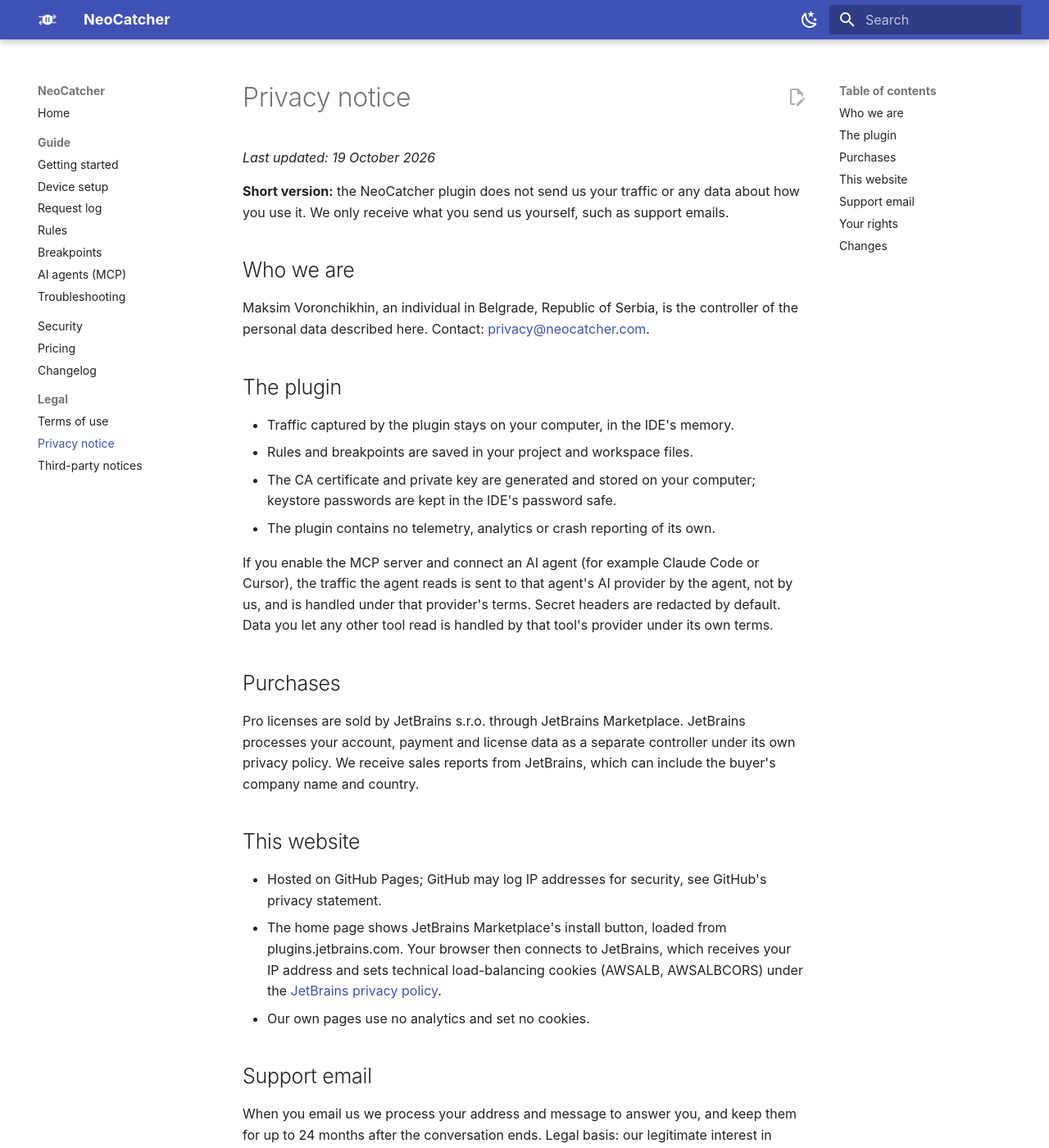
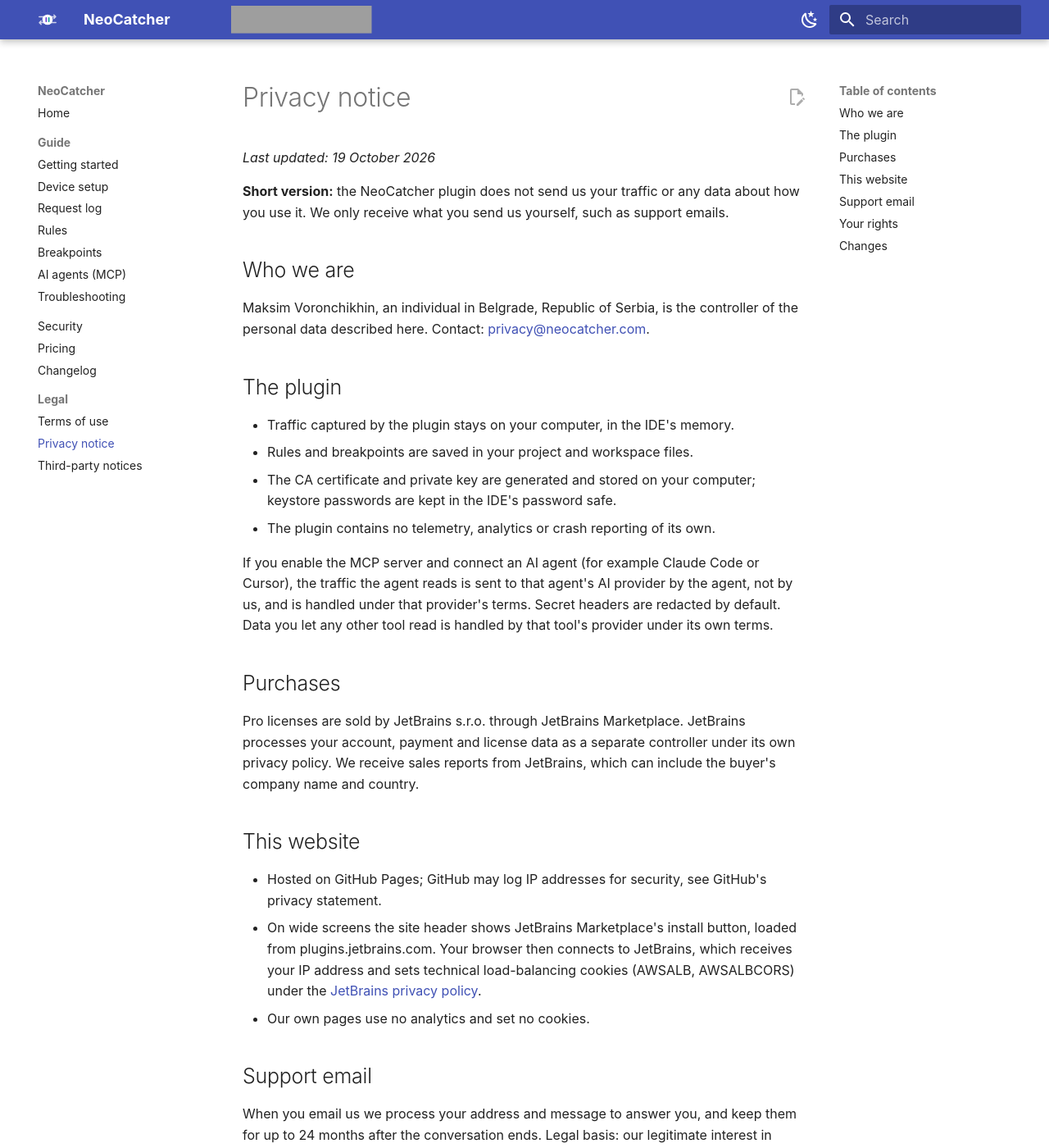
Before and after one commit to Voronchikhin/NeoCatcher, an MkDocs documentation site: the page built from docs/privacy.md, in a window 1280 px wide and 1400 px high. Shown: the whole window at 82% size. Built offline with MkDocs 1.6.1 and Material for MkDocs 9.7.7, drawn with Linux system fonts in a browser that asks for light colours; comment, search, counter and statistics services are not loaded; grey boxes are pictures that could not be loaded.

Commit message:
Move the Marketplace install button into the header
JetBrains' install button now sits right after the logo and site name on
every page, through an override of Material's header partial
(overrides/partials/header.html, otherwise identical to mkdocs-material
9.7.7). The title gets a fixed width that fits the longest page title, the
widget is scaled to fit the 48 px header, and it keeps a light color-scheme so
the dark theme does not paint a white box around it. Phones show no header
button; the home page body no longer repeats it, and the privacy notice now
says the header loads it.

Co-Authored-By: Claude Opus 5.5 <noreply@anthropic.com>

```diff
--- a/docs/privacy.md
+++ b/docs/privacy.md
@@ -34,7 +34,8 @@ which can include the buyer's company name and country.
 ## This website
 
 - Hosted on GitHub Pages; GitHub may log IP addresses for security, see GitHub's privacy statement.
-- The home page shows JetBrains Marketplace's install button, loaded from plugins.jetbrains.com. Your browser
+- On wide screens the site header shows JetBrains Marketplace's install button, loaded from plugins.jetbrains.com.
+  Your browser
   then connects to JetBrains, which receives your IP address and sets technical load-balancing cookies
   (AWSALB, AWSALBCORS) under the [JetBrains privacy policy](https://www.jetbrains.com/legal/docs/privacy/privacy/).
 - Our own pages use no analytics and set no cookies.
--- a/docs/stylesheets/extra.css
+++ b/docs/stylesheets/extra.css
@@ -94,18 +94,34 @@
   }
 }
 
-/* Home page: "Get started" and JetBrains' install button (an iframe) side by side, wrapping on narrow screens. */
-.md-typeset .hero-actions {
-  display: flex;
-  flex-wrap: wrap;
-  align-items: center;
-  gap: 0.8rem;
+/* JetBrains' install button in the header (overrides/partials/header.html), right after the logo and site name.
+   The title normally stretches to fill the header, which would push the button to the far right; a fixed width
+   keeps it next to the name; 8.6rem (172 px) fits the longest page title shown on scroll, "Third-party notices"
+   (168 px). The 245x48 widget is scaled to 70% to
+   sit inside the 48 px header. Phones get no header button: there is no room, and plugins install from the IDE. */
+.md-header__marketplace {
+  display: none;
 }
-.md-typeset .hero-actions > p {
-  margin: 0;
+@media screen and (min-width: 60em) {
+  .md-header__title {
+    flex: 0 0 8.6rem;
+  }
+  .md-header__marketplace {
+    display: block;
+    flex-shrink: 0;
+    width: 171.5px;
+    height: 33.6px;
+    margin-right: auto;
+    overflow: hidden;
+  }
+  .md-header__marketplace iframe {
+    width: 245px;
+    height: 48px;
+    border: 0;
+    transform: scale(0.7);
+    transform-origin: 0 0;
+    /* The widget page is light; under the dark theme a mismatched color-scheme makes browsers paint the frame with
+       an opaque white backdrop instead of keeping it transparent. */
+    color-scheme: light;
+  }
 }
-.md-typeset iframe.marketplace-install {
-  display: block;
-  border: 0;
-  max-width: 100%;
-}
--- a/mkdocs.yml
+++ b/mkdocs.yml
@@ -9,6 +9,8 @@ copyright: Copyright &copy; 2026 Maksim Voronchikhin
 
 theme:
   name: material
+  # overrides/partials/header.html adds the Marketplace install button to the header.
+  custom_dir: overrides
   logo: assets/logo.svg
   favicon: assets/favicon.svg
   language: en
--- /dev/null
+++ b/overrides/partials/header.html
@@ -0,0 +1,77 @@
+{#-
+  Material for MkDocs' header (partials/header.html from mkdocs-material 9.7.7) with one addition: JetBrains'
+  Marketplace install button right after the logo and site name. Compare with the upstream partial when upgrading
+  Material; everything outside the marked block is unchanged.
+-#}
+{% set class = "md-header" %}
+{% if "navigation.tabs.sticky" in features %}
+  {% set class = class ~ " md-header--shadow md-header--lifted" %}
+{% elif "navigation.tabs" not in features %}
+  {% set class = class ~ " md-header--shadow" %}
+{% endif %}
+<header class="{{ class }}" data-md-component="header">
+  <nav class="md-header__inner md-grid" aria-label="{{ lang.t('header') }}">
+    <a href="{{ config.extra.homepage | d(nav.homepage.url, true) | url }}" title="{{ config.site_name | e }}" class="md-header__button md-logo" aria-label="{{ config.site_name }}" data-md-component="logo">
+      {% include "partials/logo.html" %}
+    </a>
+    <label class="md-header__button md-icon" for="__drawer">
+      {% set icon = config.theme.icon.menu or "material/menu" %}
+      {% include ".icons/" ~ icon ~ ".svg" %}
+    </label>
+    <div class="md-header__title" data-md-component="header-title">
+      <div class="md-header__ellipsis">
+        <div class="md-header__topic">
+          <span class="md-ellipsis">
+            {{ config.site_name }}
+          </span>
+        </div>
+        <div class="md-header__topic" data-md-component="header-topic">
+          <span class="md-ellipsis">
+            {% if page.meta and page.meta.title %}
+              {{ page.meta.title }}
+            {% else %}
+              {{ page.title }}
+            {% endif %}
+          </span>
+        </div>
+      </div>
+    </div>
+    {#- NeoCatcher: Marketplace install button. An iframe, so none of JetBrains' scripts run in these pages. -#}
+    <div class="md-header__marketplace">
+      <iframe src="https://plugins.jetbrains.com/embeddable/install/35220" width="245" height="48"
+              title="Install NeoCatcher from JetBrains Marketplace" loading="eager"></iframe>
+    </div>
+    {#- /NeoCatcher -#}
+    {% if config.theme.palette %}
+      {% if not config.theme.palette is mapping %}
+        {% include "partials/palette.html" %}
+      {% endif %}
+    {% endif %}
+    {% if not config.theme.palette is mapping %}
+      {% include "partials/javascripts/palette.html" %}
+    {% endif %}
+    {% if config.extra.alternate %}
+      {% include "partials/alternate.html" %}
+    {% endif %}
+    {% if "material/search" in config.plugins %}
+      {% set search = config.plugins["material/search"] | attr("config") %}
+      {% if search.enabled %}
+        <label class="md-header__button md-icon" for="__search">
+          {% set icon = config.theme.icon.search or "material/magnify" %}
+          {% include ".icons/" ~ icon ~ ".svg" %}
+        </label>
+        {% include "partials/search.html" %}
+      {% endif %}
+    {% endif %}
+    {% if config.repo_url %}
+      <div class="md-header__source">
+        {% include "partials/source.html" %}
+      </div>
+    {% endif %}
+  </nav>
+  {% if "navigation.tabs.sticky" in features %}
+    {% if "navigation.tabs" in features %}
+      {% include "partials/tabs.html" %}
+    {% endif %}
+  {% endif %}
+</header>
```
Also changed, not shown: docs/index.md (+0 -9 lines).
